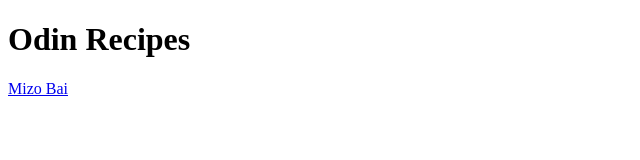
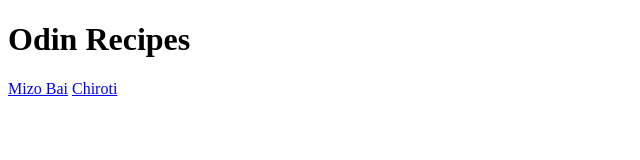
Before and after one commit to BrooklynHaokip/odin-recipes, a plain HTML site: page index.html in a window 1280 px wide. Shown: the full height of the page, 0-640 px from the left. Drawn offline with Linux system fonts and the light colour scheme.

Commit message:
Added a second link called chiroti.html
Also as instructed by the project

```diff
--- a/index.html
+++ b/index.html
@@ -7,5 +7,6 @@
 <body>
     <h1>Odin Recipes</h1>
     <a href="recipes/mizo-bai.html" target="_blank" rel="noopener noreferrer">Mizo Bai</a>
+    <a href="recipes/chiroti.html" target="_blank" rel="noopener noreferrer">Chiroti</a>
 </body>
 </html>
```
